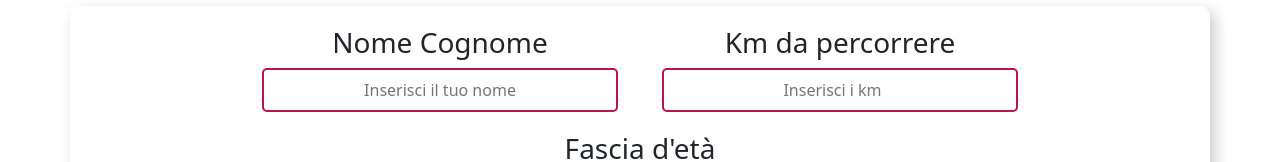
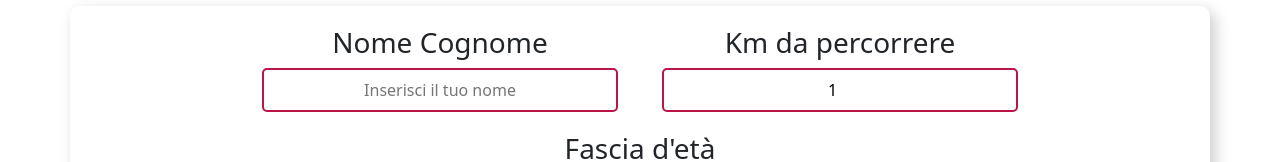
Before and after one commit to matteo-giustini/js-biglietto-treno-form, a plain HTML site: page index.html in a window 1280 px wide. Shown: the part 272-434 px from the top of the page. Drawn offline with nearby package versions, Linux system fonts and the light colour scheme.

Commit message:
feat: end of project

```diff
--- a/index.html
+++ b/index.html
@@ -22,7 +22,7 @@
                 </div>
                 <div class="col-4">
                     <h3>Km da percorrere</h3>
-                    <input id="km-field" type="number" placeholder="Inserisci i km" required>
+                    <input id="km-field" type="number" placeholder="Inserisci i km" required min="1" value="1">
                 </div>
                 <div class="col-4">
                     <h3>Fascia d'età</h3>
```
